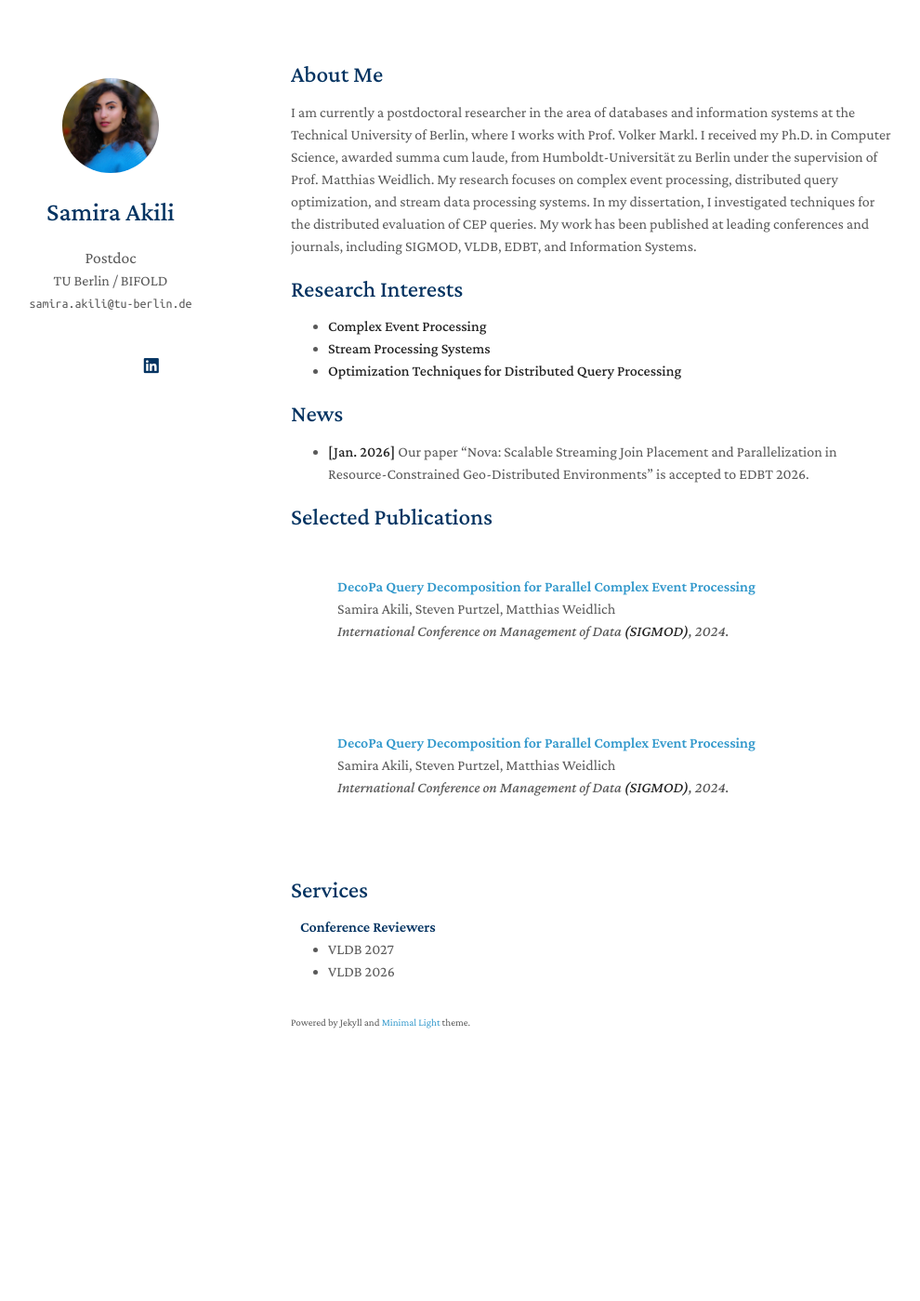
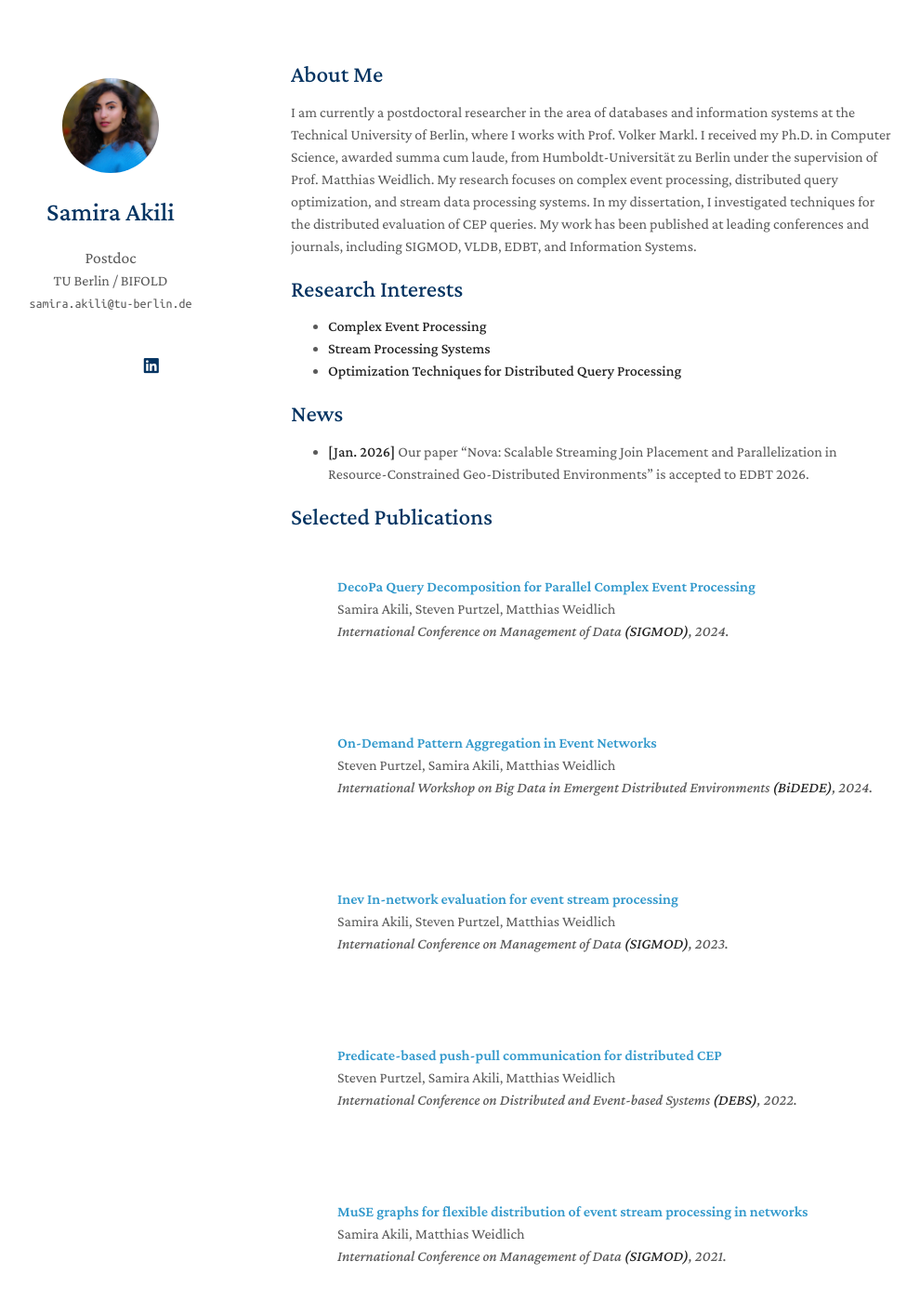
Before and after one commit to samieze/samieze.github.io, a Jekyll site: the page built from index.md, in a window 1280 px wide and 1400 px high. Shown: the whole window at 93% size, without its empty margins (157-1147 px from the left). Built offline with Jekyll 4.4.1, drawn with Linux system fonts in a browser that asks for light colours; a style sheet for code colours, icons or effects is not loaded; our own code applies the rules of GitHub Pages for plain Markdown files.

Commit message:
Update publications.yml

```diff
--- a/_data/publications.yml
+++ b/_data/publications.yml
@@ -5,8 +5,22 @@ main:
     conference_short: SIGMOD
     conference: International Conference on Management of Data <strong>(SIGMOD)</strong>, 2024.
 
+  - title: On-Demand Pattern Aggregation in Event Networks
+    authors: Steven Purtzel, Samira Akili, Matthias Weidlich
+    conference_short: BiDEDE@SIGMOD
+    conference:  International Workshop on Big Data in Emergent Distributed Environments <strong>(BiDEDE)</strong>, 2024.
 
-  - title: DecoPa Query Decomposition for Parallel Complex Event Processing
+  - title: Inev  In-network evaluation for event stream processing
     authors: Samira Akili, Steven Purtzel, Matthias Weidlich
     conference_short: SIGMOD
-    conference: International Conference on Management of Data <strong>(SIGMOD)</strong>, 2024.
+    conference: International Conference on Management of Data <strong>(SIGMOD)</strong>, 2023.
+
+  - title: Predicate-based push-pull communication for distributed CEP
+    authors: Steven Purtzel, Samira Akili, Matthias Weidlich
+    conference_short: DEBS
+    conference: International Conference on Distributed and Event-based Systems <strong>(DEBS)</strong>, 2022.
+
+  - title: MuSE graphs for flexible distribution of event stream processing in networks
+    authors: Samira Akili, Matthias Weidlich
+    conference_short: SIGMOD
+    conference: International Conference on Management of Data <strong>(SIGMOD)</strong>, 2021.
```
